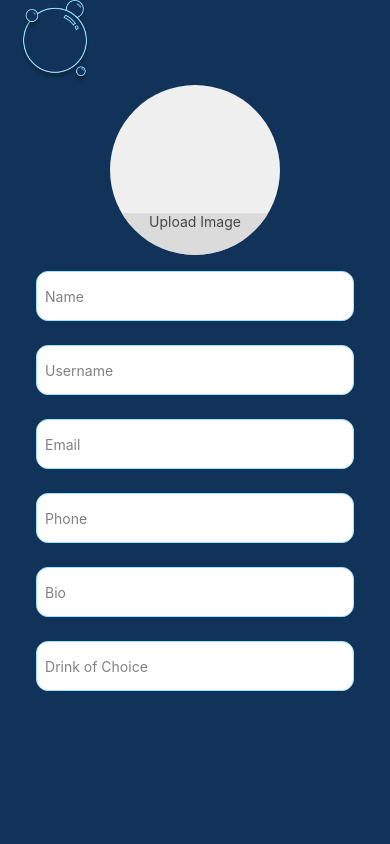
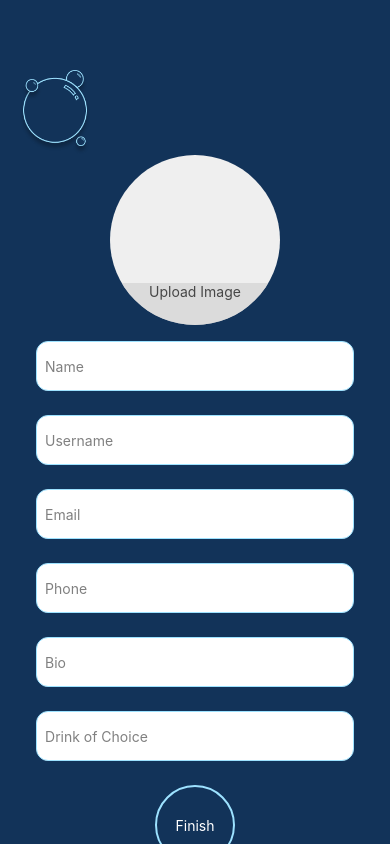
Before and after one commit to m5adams/PopperExpiriments, a React Native app: screen /FinishProfile in a window 390 px wide. Built offline with nearby package versions, Linux system fonts and the light colour scheme.

Commit message:
added bubble button to finish profile screen. confirmed that code ran on emulator on desktop

```diff
--- a/screens/login/CreateAccount.js
+++ b/screens/login/CreateAccount.js
@@ -121,7 +121,7 @@
           </View>
 
           <View style={styles.logInContainer}>
-            <Text style={{ color: "white", fontSize: "14", marginRight: 5 }}>
+            <Text style={{ color: "white", fontSize: 14, marginRight: 5 }}>
               Already have an Account?
             </Text>
             <Pressable
--- a/screens/login/FinishProfileScreen.js
+++ b/screens/login/FinishProfileScreen.js
@@ -12,6 +12,7 @@
 import FormButton from "../../components/ui/FormButton";
 import UploadImage from "../../components/functionality/UploadImage";
 import KeyBoardComponent from "../../components/functionality/KeyboardComponent";
+import BubbleButton from "../../components/ui/BubbleButton";
 
 const FinishProfileScreen = () => {
   const [name, setName] = useState();
@@ -81,6 +82,10 @@
               labelValue={phone}
               onChangeText={(text) => setPhone(text)}
             />
+
+            <View style={styles.createAccountButtonContainer}>
+              <BubbleButton>Finish</BubbleButton>
+            </View>
           </KeyboardAvoidingView>
         </ScrollView>
       </KeyBoardComponent>
@@ -98,8 +103,14 @@
     height: 85,
     width: 70,
     marginHorizontal: 20,
+    marginTop: 70,
   },
   imageContainer: {
     alignItems: "center",
   },
+  createAccountButtonContainer: {
+    alignItems: "center",
+    borderRadius: 100,
+    marginTop: 16,
+  },
 });
--- a/screens/login/ForgotPassword.js
+++ b/screens/login/ForgotPassword.js
@@ -58,7 +58,7 @@
           {/* Other Sign in Options */}
 
           <View style={styles.logInContainer}>
-            <Text style={{ color: "white", fontSize: "14", marginRight: 5 }}>
+            <Text style={{ color: "white", fontSize: 14, marginRight: 5 }}>
               Already have an Account?
             </Text>
             <Pressable
--- a/screens/login/LoginScreen.js
+++ b/screens/login/LoginScreen.js
@@ -103,7 +103,7 @@
               </Text>
             </Pressable>
             <View style={styles.logInContainer}>
-              <Text style={{ color: "white", fontSize: "14", marginRight: 5 }}>
+              <Text style={{ color: "white", fontSize: 14, marginRight: 5 }}>
                 Don't have an Account?
               </Text>
               <Pressable
```
